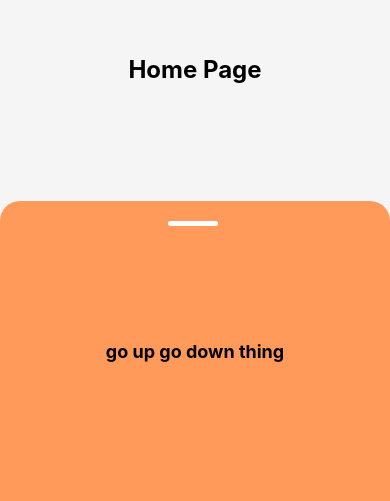
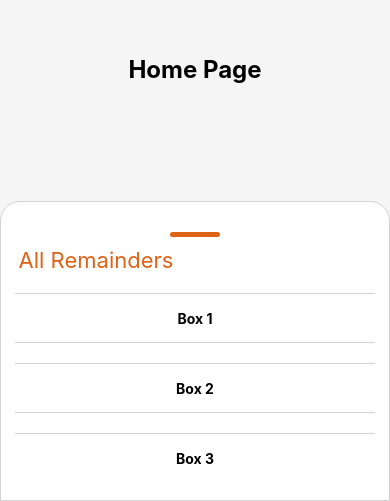
Before and after one commit to adan73/Remindly, a React Native app: screen /HomePage in a window 390 px wide. Shown: the part 343-844 px from the top of the page. Built offline with nearby package versions, Linux system fonts and the light colour scheme.

Commit message:
add a boxes and a tiitle for the remainders inside the slide up box so we can show the remainders there

```diff
--- a/screens/HomePage.tsx
+++ b/screens/HomePage.tsx
@@ -6,18 +6,21 @@ import {
   Animated,
   TouchableOpacity,
   Dimensions,
+  ScrollView, // Import ScrollView for scrollable content
 } from 'react-native';
 
 const SCREEN_HEIGHT = Dimensions.get('window').height;
 const BOX_HEIGHT = 300;
 const MAX_HEIGHT = SCREEN_HEIGHT * 0.8;
 const MIN_HEIGHT = 300;
+const boxesNumber = 4; // Number of boxes to display
 
 const Home: React.FC = () => {
   const [boxHeight, setBoxHeight] = useState(BOX_HEIGHT);
   const [icon, setIcon] = useState('^');
   const heightAnim = useRef(new Animated.Value(BOX_HEIGHT)).current;
 
+  // Function to toggle height of the slide box
   const toggleHeight = () => {
     if (icon === '^') {
       const newHeight = boxHeight < MAX_HEIGHT ? boxHeight + 500 : MAX_HEIGHT;
@@ -42,10 +45,20 @@ const Home: React.FC = () => {
     }
   };
 
+  // Function to render boxes dynamically based on boxesNumber
+  const renderBoxes = () => {
+    return Array.from({ length: boxesNumber }, (_, index) => (
+      <View key={index} style={styles.box}>
+        <Text style={styles.boxText}>Box {index + 1}</Text>
+      </View>
+    ));
+  };
+
   return (
     <View style={styles.container}>
       <Text style={styles.title}>Home Page</Text>
 
+      {/* Animated sliding box */}
       <Animated.View
         style={[
           styles.slideUpBox,
@@ -54,11 +67,14 @@ const Home: React.FC = () => {
           },
         ]}
       >
-        <TouchableOpacity onPress={toggleHeight} style={styles.iconContainer}>
-        <View style={styles.handle} />
+        <TouchableOpacity onPress={toggleHeight}>
+          <View style={styles.handle} />
         </TouchableOpacity>
-
-        <Text style={styles.slideUpText}>go up go down thing</Text>
+        <Text style={styles.reminderText}>All Remainders</Text>
+        {/* Render boxes dynamically inside the slide box */}
+        <ScrollView contentContainerStyle={styles.boxesContainer}>
+          {renderBoxes()}
+        </ScrollView>
       </Animated.View>
     </View>
   );
@@ -81,34 +97,53 @@ const styles = StyleSheet.create({
     left: 0,
     right: 0,
     bottom: 0,
-    backgroundColor: '#FF9A5B',
+    backgroundColor: '#fff',
     borderTopLeftRadius: 20,
     borderTopRightRadius: 20,
+    borderWidth: 1,  // Add border width
+    borderColor: '#D3D3D3',  // Set border color to gray (light gray)
     padding: 20,
     elevation: 0,
     justifyContent: 'center',
     alignItems: 'center',
-  },
-  slideUpText: {
-    fontSize: 18,
-    fontWeight: 'bold',
-    textAlign: 'center',
-    marginVertical: 0,
-  },
-  iconContainer: {
-    position: 'absolute',
-    top: 10,
-    transform: [{ translateX: -20 }],
+    overflow: 'hidden', // Prevents overflow of boxes outside the slide box
   },
   handle: {
     width: 50,
     height: 5,
-    backgroundColor: '#fff',
+    backgroundColor: '#DF6316',
     borderRadius: 2.5,
     alignSelf: 'center',
-    left: '36%',
+    left:0,
     marginVertical: 10,
   },
+  boxesContainer: {
+    marginTop: 10,
+    width: 360,
+    alignItems: 'center',
+  },
+  box: {
+    width: 380,
+    height: 50,
+    backgroundColor: '#fff',
+    borderWidth: 1,
+    borderColor: '#D3D3D3',
+    margin: 10,
+    justifyContent: 'center',
+    alignItems: 'center',
+    borderRadius: 10,
+  },
+  boxText: {
+    color: '#000',
+    fontWeight: 'bold',
+  },
+  reminderText: {
+    fontSize: 22,
+    alignItems: 'flex-end',
+    left:-99,
+    position:'relative',
+    color: '#DF6316',
+  }
 });
 
 export default Home;
```
